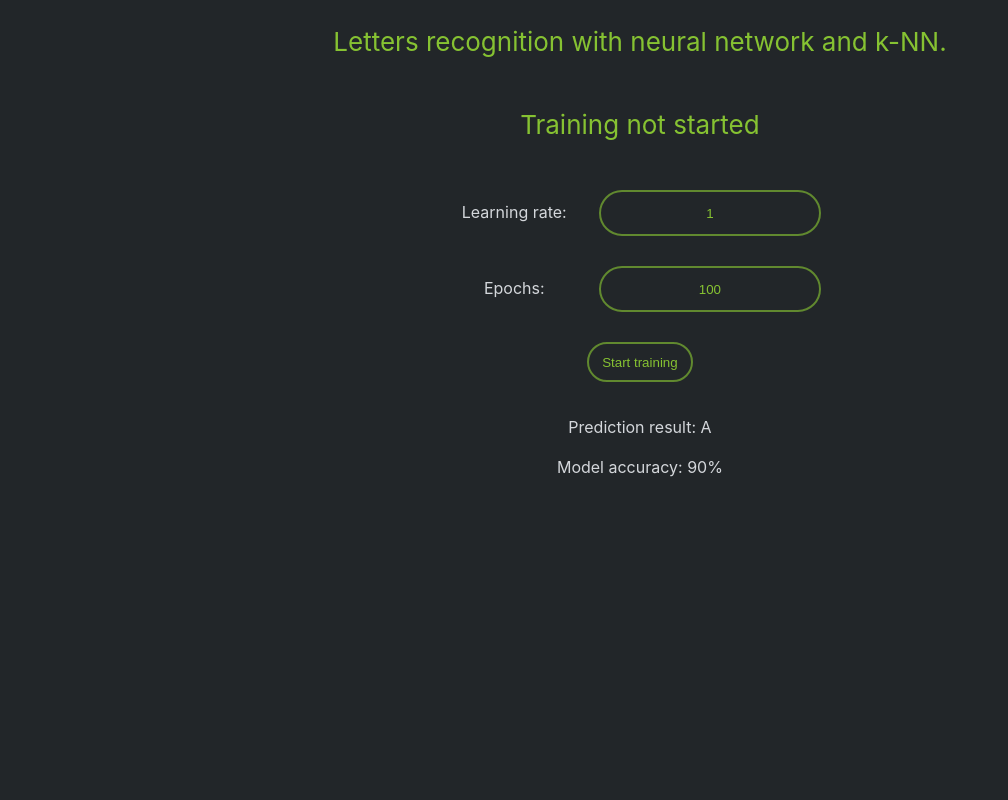
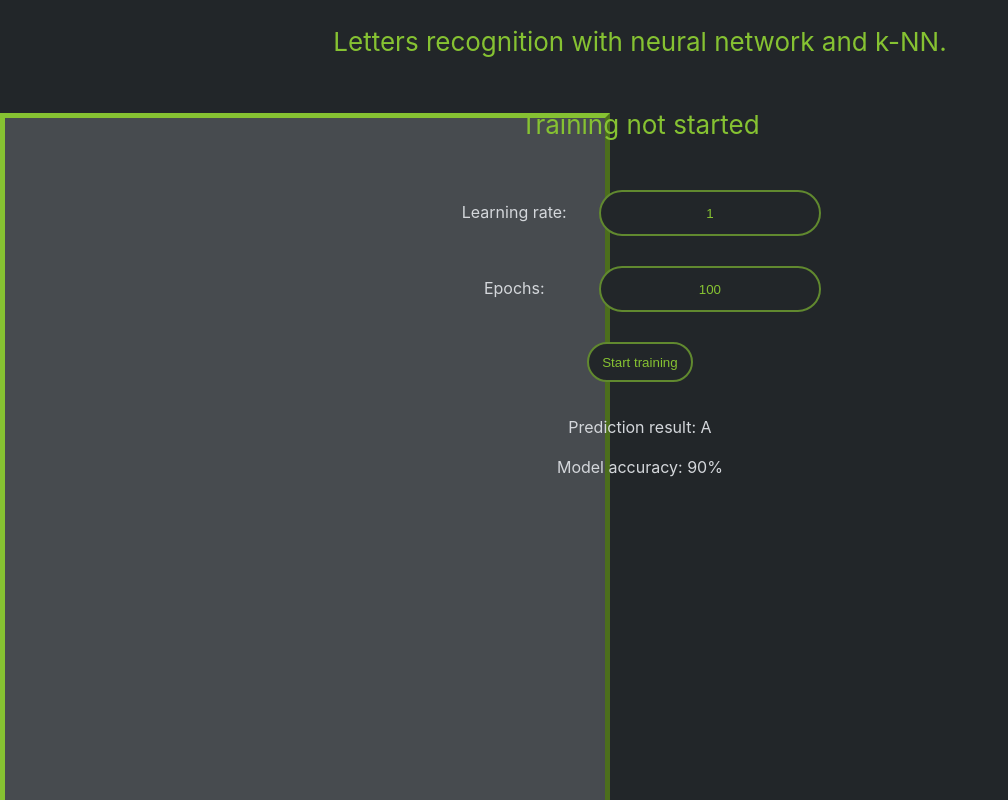
Before and after one commit to LevelLowerThan0/letters_recognition, a React (Create React App) app: page / in a window 1280 px wide. Shown: the whole page, without its empty margins (0-1008 px from the left). Built offline with nearby package versions, Linux system fonts and the light colour scheme.

Commit message:
Edytowany css

```diff
--- a/src/App.css
+++ b/src/App.css
@@ -133,3 +133,23 @@ label
 	display: inline-block;
 	width: 140px;
 }
+
+#drawingCanvas
+{
+	background-color:  #474B4F;
+	margin-top: 30px;
+	border-color: #86C232;
+	border-style: outset;
+	border-width: 5px 5px 5px 5px ;
+}
+hr{
+	margin: 20px;
+	border-style: solid;
+	border-color: #61892F;
+}
+hr.splitLine{
+	 border-width: 2px;
+ }
+hr.splitFooter{
+	border-width: 1px;
+}
--- a/src/App.js
+++ b/src/App.js
@@ -25,6 +25,7 @@ function App() {
 			</div>
 			<div className="clearfix"></div>
 			<div className="Documentation">
+				<hr className="splitLine"/>
 				<header id="documentation" className="App-header">
 					<p>
 						Documentation
@@ -43,6 +44,7 @@ function App() {
 					pretium urna. Vivamus venenatis velit nec neque ultricies, eget elementum magna tristique.
 				</div>
 			</div>
+			<hr className="splitFooter"/>
 			<footer className="clearfix">Authors: Marcel Mikołajko, Wiktor Androsiuk, Aleksander Wojtecki</footer>
 		</div>
 	);
```
